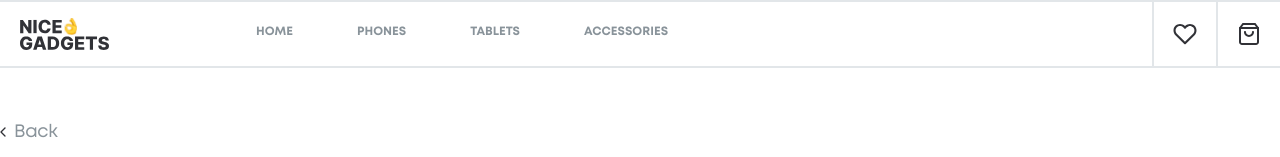
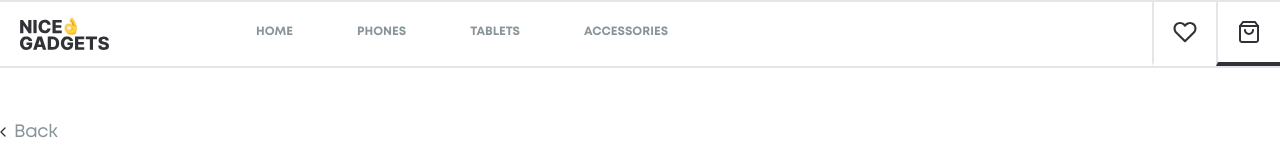
Before and after one commit to fs-jan24-nerds/gadgets-store, a React (Vite) app: page /gadgets-store/cart in a window 1280 px wide. Shown: the top 157 px of the page. Built offline with nearby package versions, Linux system fonts and the light colour scheme.

Commit message:
fixed almost all except full-height

```diff
--- a/src/components/Header/Header.tsx
+++ b/src/components/Header/Header.tsx
@@ -9,6 +9,7 @@ import BurgerMenu from '../../assets/icons/Menu.svg';
 import favourites from '../../assets/icons/favourites.svg';
 import cartIcon from '../../assets/icons/cart.svg';
 import logo from '../../assets/icons/Logo.svg';
+import { getClassNavLink } from '../../utils/getClass';
 
 export const Header = () => {
   const location = useLocation();
@@ -21,15 +22,21 @@ export const Header = () => {
   const totalItems = cart.reduce((acc, cartItem) => acc + cartItem.count, 0);
 
   const toggleMenu = () => {
-    setIsMenuOpen(!isMenuOpen);
+    isMenuOpen ? closeMenu() : openMenu();
   };
 
   const closeMenu = () => {
+    document.body.classList.remove('overflow-hidden');
     setIsMenuOpen(false);
   };
 
+  const openMenu = () => {
+    document.body.classList.add('overflow-hidden');
+    setIsMenuOpen(true);
+  };
+
   return (
-    <header className="grid sticky top-0 z-10 bg-white grid-cols-10 w-full items-center border-b-2 md:border-t-2 max-xs:border-transparent border-elements justify-between font-mont-bold mb-6 lg:mb-8 xl:mb-14">
+    <header className="grid top-0 z-10 bg-white grid-cols-10 w-full items-center border-b-2 md:border-t-2 max-xs:border-transparent border-elements justify-between font-mont-bold mb-6 lg:mb-8 xl:mb-14">
       <Link
         to={{ pathname: 'home', search: location.search }}
         className="w-32 h-16 flex items-center justify-center"
@@ -46,20 +53,24 @@ export const Header = () => {
         </button>
       </div>
       <div
-        className={`sm:grid col-start-1 col-span-12  border-elements sm:col-start-3 sm:col-span-13 justify-between hidden:sm ${isMenuOpen ? 'block' : 'hidden'}`}
+        className={`sm:grid col-start-1 col-span-12 sm:col-start-3 sm:col-span-13 justify-between hidden:sm ${isMenuOpen ? 'block border-t-2 border-elements' : 'hidden'}`}
       >
         <Navigation closeMenu={closeMenu} />
-        <div className="flex col-end-12 items-center box-border justify-stretch sm:justify-center ">
+        <div
+          className={`flex col-end-12 items-center box-border justify-stretch sm:justify-center ${isMenuOpen && 'border-t-2 border-elements'}`}
+        >
           <NavLink
             to={{ pathname: 'favorites', search: location.search }}
-            className="flex border-l-2 border-elements w-16 h-16 items-center flex-1 justify-center"
+            className={(props) =>
+              `${getClassNavLink(props)} hover:border-b-primary border-l-2 border-l-elements flex w-16 h-16 items-center flex-1 justify-center`
+            }
             onClick={closeMenu}
           >
             <div className="relative">
               <img src={favourites} alt="favourites" className="w-6 h-6" />
               {favouritesProducts.length > 0 && (
                 <span
-                  className=" bg-red absolute rounded-full leading-none grid place-items-center
+                  className="bg-red absolute rounded-full leading-none grid place-items-center
                    text-white w-[18px] h-[18px] top-0 right-0 transform translate-x-2/4 -translate-y-2/4"
                 >
                   {favouritesProducts.length}
@@ -69,7 +80,9 @@ export const Header = () => {
           </NavLink>
           <NavLink
             to={{ pathname: 'cart', search: location.search }}
-            className="flex border-elements border-l-2 w-16 h-16  items-center flex-1 justify-center"
+            className={(props) =>
+              `${getClassNavLink(props)} hover:border-b-primary flex border-l-elements border-l-2 w-16 h-16 items-center flex-1 justify-center`
+            }
             onClick={closeMenu}
           >
             <div className="relative">
--- a/src/utils/getClass.ts
+++ b/src/utils/getClass.ts
@@ -5,7 +5,7 @@ const stylePagesPagination =
 
 export const getClassNavLink = ({ isActive }: { isActive: boolean }) =>
   cn(
-    'relative flex items-center whitespace-nowrap h-16 transition-colors duration-500 ease-out hover:border-b-4 hover:text-primary hover:border-primary',
+    'relative flex items-center whitespace-nowrap h-16 transition-colors duration-500 ease-out hover:border-b-4 hover:text-primary hover:border-b-primary',
     {
       'border-b-4 border-transparent text-secondary': !isActive,
       'border-b-4 border-primary text-primary': isActive,
```
